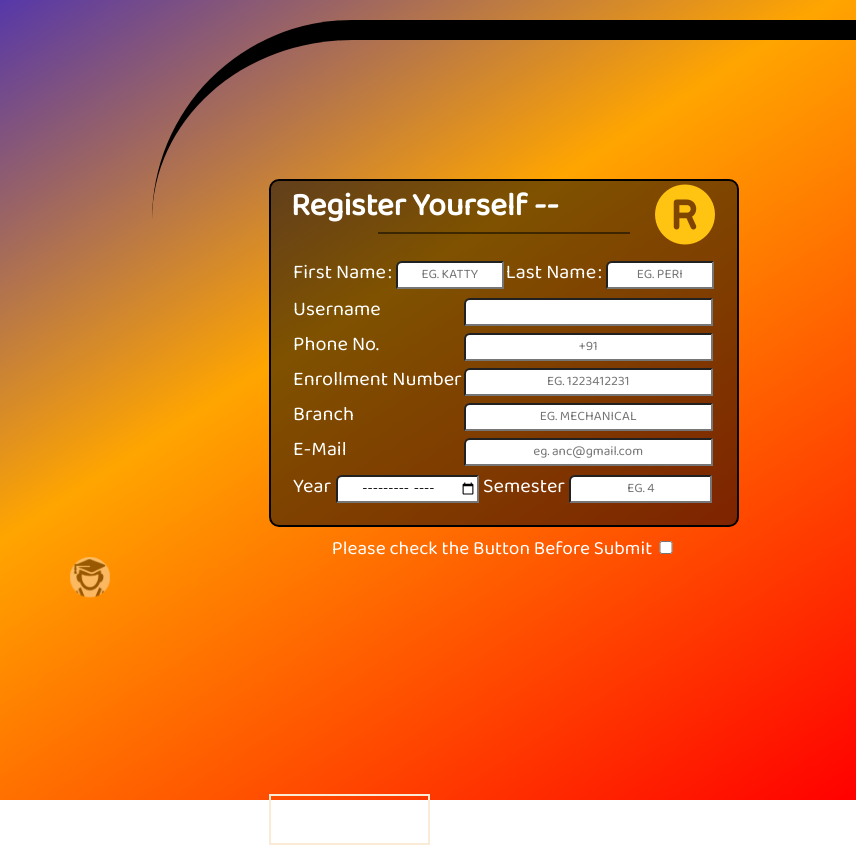
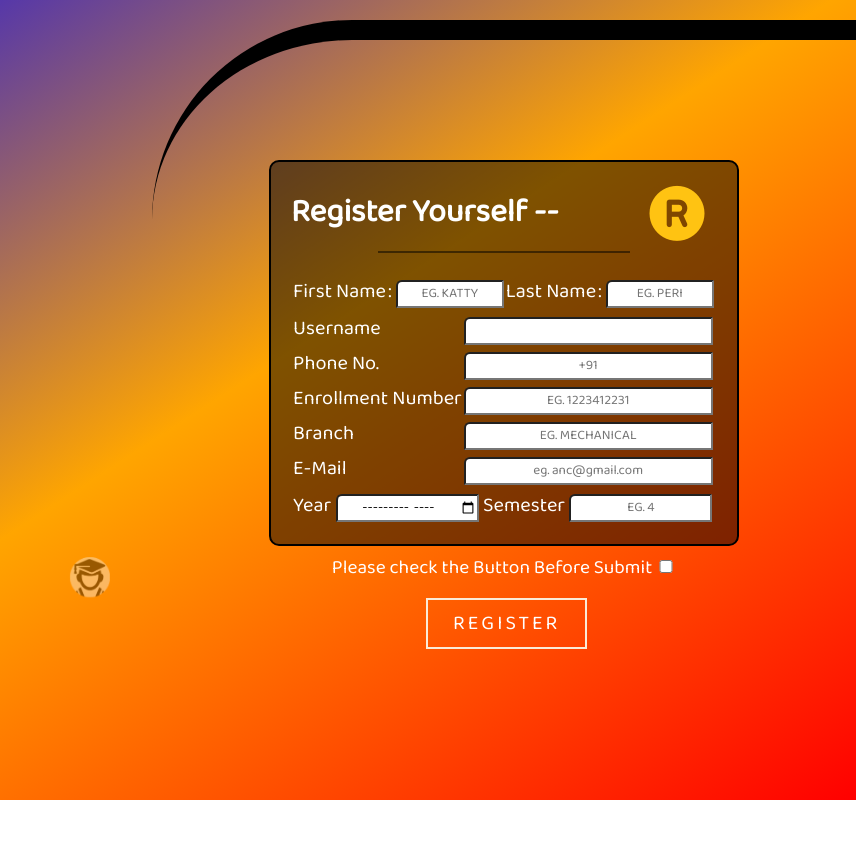
Before and after one commit to bitakshat/UrBook, a plain HTML site: page Registration.html in a window 1280 px wide. Shown: the full height of the page, 424-1280 px from the left. After the commit the page ends 800 px from the top, so only its background shows below. Drawn offline with Linux system fonts and the light colour scheme; a web font is replaced by a local one.

Commit message:
Update style.css

```diff
--- a/registration-css/style.css
+++ b/registration-css/style.css
@@ -6,7 +6,7 @@
 
 .one {
     background-color: orange;
-    background: linear-gradient(147deg, blue, orange,red);
+    background: linear-gradient(147deg, blue, orange, red);
     position: relative;
     height: 100vh;
     width: 100vw;
@@ -57,20 +57,19 @@
     z-index: 1;
 }
 
-.container h1{
+.container h1 {
     font-family: 'Courgette', cursive;
 }
 
-.container h2{
+.container h2 {
     font-family: 'Permanent Marker', cursive;
 }
 
 .writer {
     text-align: right;
 }
+
 .start {
-    content: "";
-    position: absolute;
     height: auto;
     width: auto;
 }
@@ -163,7 +162,7 @@
 
 .btn {
     position: relative;
-    top: 215px;
+    left: 157px;
     padding: 7px 25px;
     color: white;
     text-transform: uppercase;
@@ -187,26 +186,31 @@ hr {
     border: 1px solid rgba(0, 0, 0, 0.5);
 }
 
-
 .reg {
     padding: 0 20px;
+    display: flex;
+}
+
+.reg h1 {
+    position: relative;
+    top: 25px;
 }
 
 .social_icon span {
-    font-size: 60px;
+    font-size: 55px;
     margin-left: 10px;
     color: #FFC312;
 }
 
 .social_icon span:hover {
-    color: cyan;
+    color: red;
     cursor: grabbing;
 }
 
 .social_icon {
-    position: absolute;
-    right: 24px;
-    top: -7px;
+    position: relative;
+    right: -81px;
+    bottom: -13px;
 }
 
 /* Animation */
```
